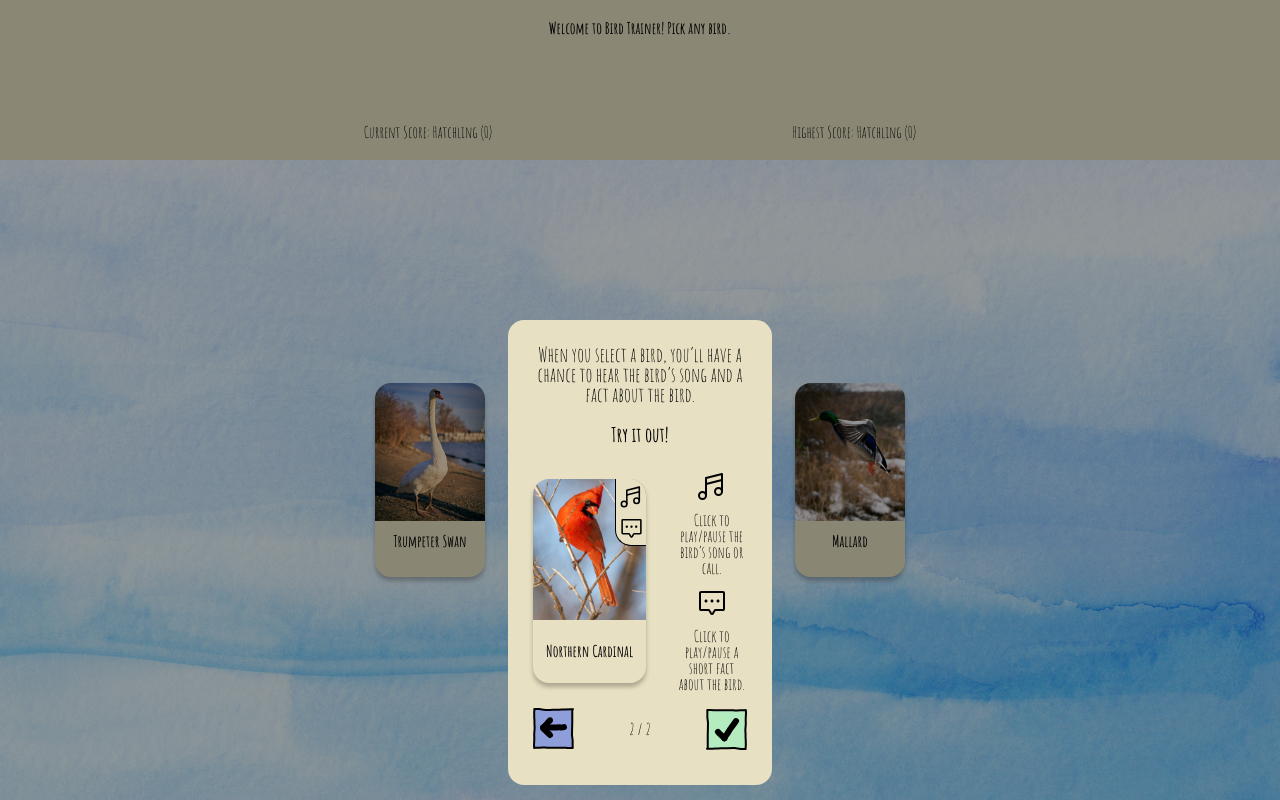
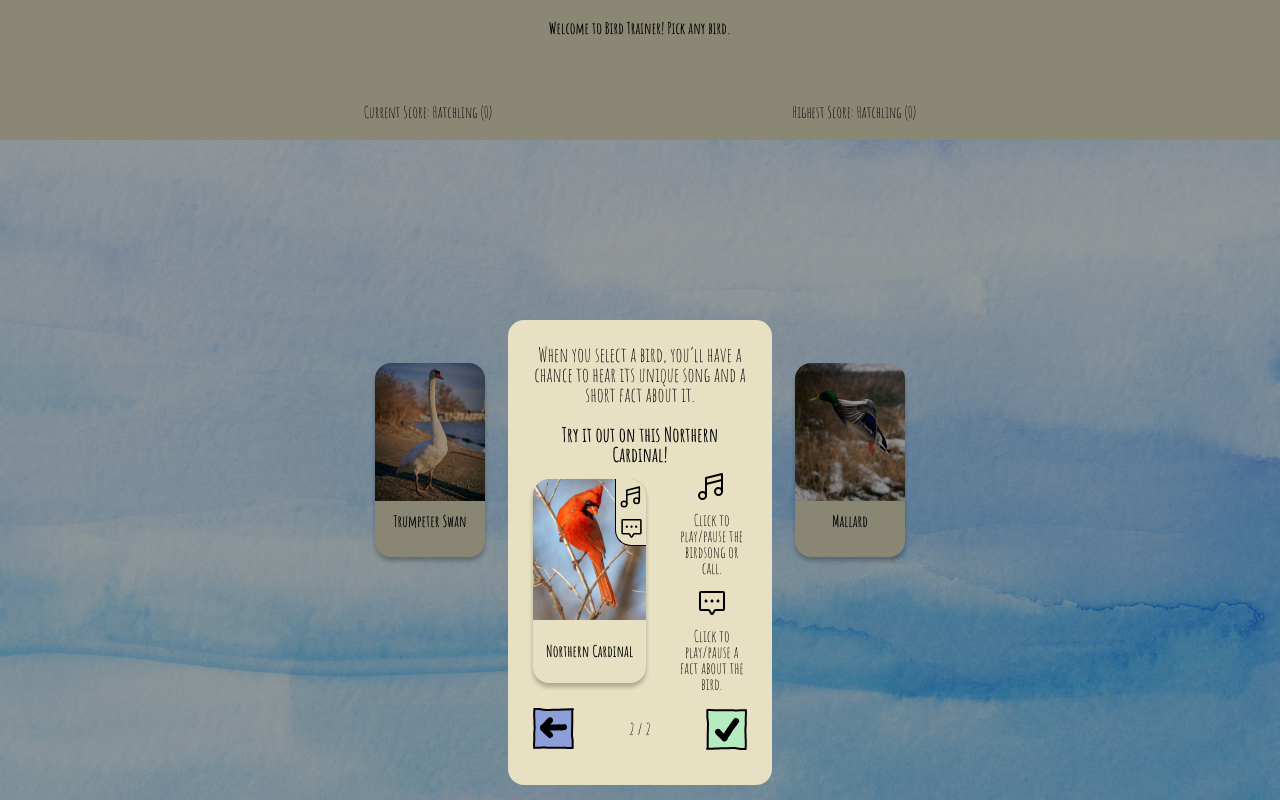
Before and after one commit to jpotterfi/birdwatching-trainer, a React (Create React App) app: page / in a window 1280 px wide. Both pictures are taken after a click on the picture 726 px from the left and 718 px from the top of the page. Built offline with nearby package versions, Linux system fonts and the light colour scheme.

Commit message:
finished tutorial

```diff
--- a/src/App.css
+++ b/src/App.css
@@ -28,7 +28,7 @@ body,
 .header {
   background-color: #e7e0c2;
   width: 100%;
-  height: 20%;
+  height: 17.5%;
   display: flex;
   flex-direction: column;
   justify-content: space-between;
--- a/src/App.js
+++ b/src/App.js
@@ -31,6 +31,15 @@ function App() {
     },
     [count]
   );
+
+  console.log("isNewPlayer ==" + isNewPlayer);
+
+  function finishTutorial() {
+    // let tutModal = document.getElementById("tutModal");
+    // tutModal.remove();
+    localStorage.setItem("isNewPlayer", false);
+    setIsNewPlayer(false);
+  }
 
   function resetCount() {
     setCount(0);
@@ -162,7 +171,7 @@ function App() {
   return (
     <div className="App">
       <Header count={count} highscore={highscore} />
-      <TutModal />
+      {isNewPlayer === true && <TutModal finishTutorial={finishTutorial} />}
       {/* <dialog open className="modal"></dialog> */}
       <div className="container">{cardElements}</div>
     </div>
--- a/src/Components/TutModal.js
+++ b/src/Components/TutModal.js
@@ -50,11 +50,14 @@ export default function Tutmodal(props) {
           </>
         ) : (
           <>
-            <section className="tutModal__instructions">
+            <section className="tutModal__pagetwo__instructions">
               <div className="pagetwo__instruction">
-                When you select a bird, you’ll have a chance to hear the bird’s
-                song and a fact about the bird. <br></br>
-                <br></br> <span className="bold">Try it out!</span>
+                When you select a bird, you’ll have a chance to hear its unique
+                song and a short fact about it. <br></br>
+                <br></br>
+                <span className="bold">
+                  Try it out on this Northern Cardinal!
+                </span>
               </div>
             </section>
             <section className="tutModal__middle">
@@ -63,13 +66,13 @@ export default function Tutmodal(props) {
                 <div className="cardInstruction">
                   <img src={Birdsong} />
                   <div className="cardInstruction__text">
-                    Click to play/pause the bird’s song or call.
+                    Click to play/pause the birdsong or call.
                   </div>
                 </div>
                 <div className="cardInstruction">
                   <img src={Fact} />
                   <div className="cardInstruction__text">
-                    Click to play/pause a short fact about the bird.
+                    Click to play/pause a fact about the bird.
                   </div>
                 </div>
               </div>
@@ -77,7 +80,7 @@ export default function Tutmodal(props) {
             <section className="tutModal__bottom">
               <img id="backwards" src={Backwards} onClick={pageBackward} />
               <div id="pageNumber" className="pageNumber">{`${page} / 2`}</div>
-              <img id="accept" src={Accept} />
+              <img id="accept" src={Accept} onClick={props.finishTutorial} />
             </section>
           </>
         )}
--- a/src/tutmodal.css
+++ b/src/tutmodal.css
@@ -34,6 +34,7 @@
   flex-direction: column;
   justify-content: space-between;
   text-align: center;
+  height: 100%;
 }
 
 .tutModal__bottom {
@@ -72,7 +73,6 @@
   justify-content: center;
   align-items: center;
   gap: 30px;
-  padding-top: 20px;
 }
 
 .cardInstruction__group {
@@ -92,8 +92,20 @@
   padding-bottom: 5px;
 }
 
+.tutModal__pagetwo__instructions {
+  text-align: center;
+}
+
 .pagetwo__instruction {
   font-size: 20px;
+}
+
+.tutBirdsong-icon {
+  cursor: pointer;
+}
+
+.tutFact-icon {
+  cursor: pointer;
 }
 
 /* <>
```
